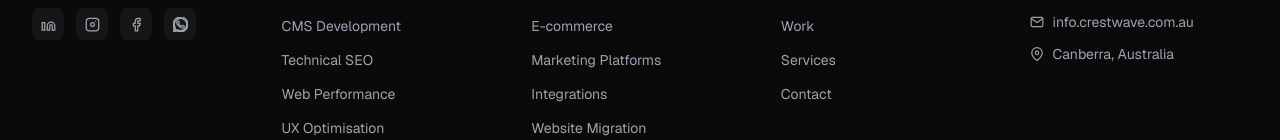
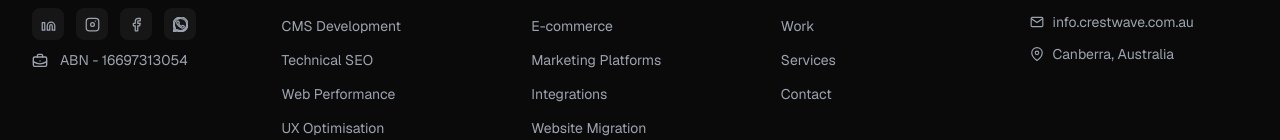
Before and after one commit to Yuuki-main/Crestwave, a Next.js app: page / in a window 1280 px wide. Shown: the part 3910-4050 px from the top of the page. Built offline with nearby package versions, Linux system fonts and the light colour scheme.

Commit message:
Abn number added

```diff
--- a/app/components/Footer.js
+++ b/app/components/Footer.js
@@ -1,6 +1,7 @@
 'use client'
 import Image from 'next/image'
 import Link from 'next/link'
+import { BriefcaseBusiness } from 'lucide-react'
 
 const socialLinks = [
   {
@@ -111,6 +112,10 @@ export default function Footer() {
                 </a>
               ))}
             </div>
+
+            <div className="text-[#9ca3af] text-[14px] mt-2.5 flex gap-3 items-center">
+              <BriefcaseBusiness size={16} /> ABN - 16697313054
+            </div>
           </div>
 
           {/* Links */}
```
